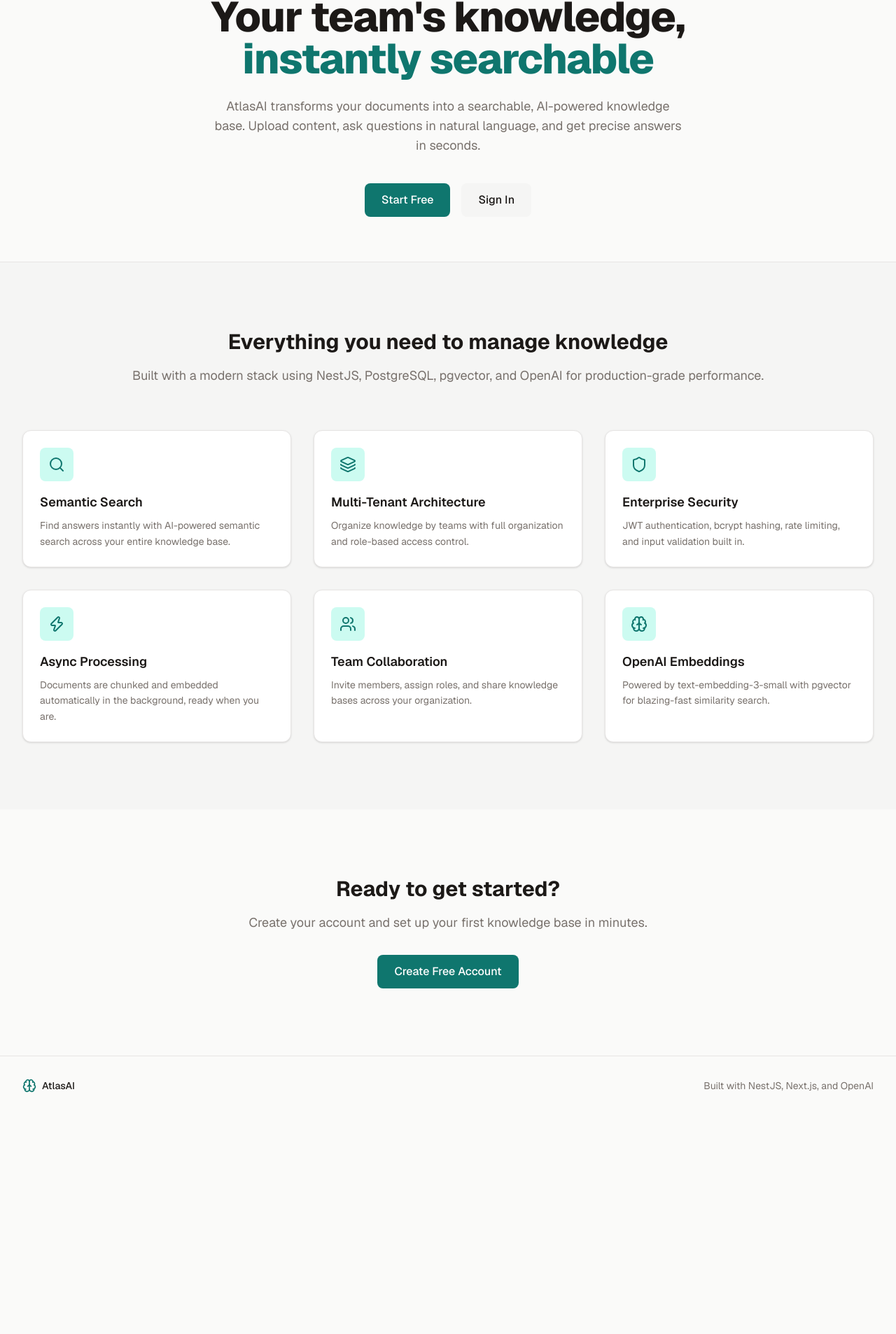
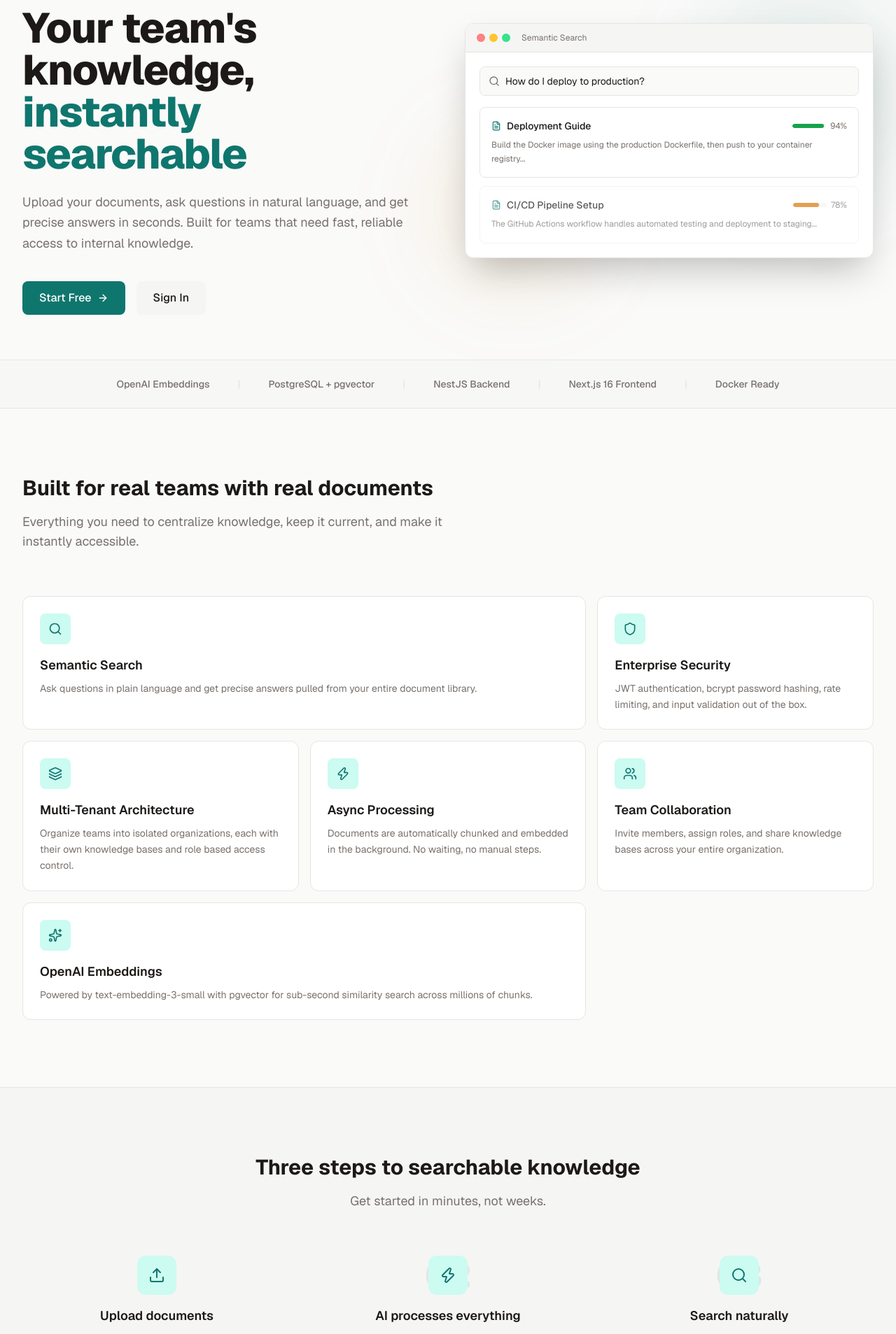
Before and after one commit to mejbahshameem/knowhive, a Next.js app in the folder apps/web/: page / in a window 1280 px wide. Shown: the part 225-2132 px from the top of the page at 70% size. Before the commit the page ends 1819 px from the top, so only its background shows below. Built offline with nearby package versions, Linux system fonts and the light colour scheme; no server answers.

Commit message:
redesign landing page with product preview and bento layout

```diff
--- a/apps/web/src/app/page.tsx
+++ b/apps/web/src/app/page.tsx
@@ -1,7 +1,7 @@
 'use client';
 
 import Link from 'next/link';
-import { Brain, Search, Shield, Layers, Zap, Users } from 'lucide-react';
+import { Compass, Search, Shield, Layers, Zap, Users, FileText, Sparkles, Upload, ArrowRight } from 'lucide-react';
 import { Button } from '@/components/ui/button';
 import { useAuth } from '@/context/auth-context';
 
@@ -9,32 +9,59 @@ const features = [
   {
     icon: Search,
     title: 'Semantic Search',
-    description: 'Find answers instantly with AI-powered semantic search across your entire knowledge base.',
+    description: 'Ask questions in plain language and get precise answers pulled from your entire document library.',
+    span: 'sm:col-span-2',
+  },
+  {
+    icon: Shield,
+    title: 'Enterprise Security',
+    description: 'JWT authentication, bcrypt password hashing, rate limiting, and input validation out of the box.',
+    span: '',
   },
   {
     icon: Layers,
     title: 'Multi-Tenant Architecture',
-    description: 'Organize knowledge by teams with full organization and role-based access control.',
-  },
-  {
-    icon: Shield,
-    title: 'Enterprise Security',
-    description: 'JWT authentication, bcrypt hashing, rate limiting, and input validation built in.',
+    description: 'Organize teams into isolated organizations, each with their own knowledge bases and role based access control.',
+    span: '',
   },
   {
     icon: Zap,
     title: 'Async Processing',
-    description: 'Documents are chunked and embedded automatically in the background, ready when you are.',
+    description: 'Documents are automatically chunked and embedded in the background. No waiting, no manual steps.',
+    span: '',
   },
   {
     icon: Users,
     title: 'Team Collaboration',
-    description: 'Invite members, assign roles, and share knowledge bases across your organization.',
+    description: 'Invite members, assign roles, and share knowledge bases across your entire organization.',
+    span: '',
   },
   {
-    icon: Brain,
+    icon: Sparkles,
     title: 'OpenAI Embeddings',
-    description: 'Powered by text-embedding-3-small with pgvector for blazing-fast similarity search.',
+    description: 'Powered by text-embedding-3-small with pgvector for sub-second similarity search across millions of chunks.',
+    span: 'sm:col-span-2',
+  },
+];
+
+const steps = [
+  {
+    number: '01',
+    icon: Upload,
+    title: 'Upload documents',
+    description: 'Add your team documentation, guides, runbooks, or any text content to a knowledge base.',
+  },
+  {
+    number: '02',
+    icon: Zap,
+    title: 'AI processes everything',
+    description: 'Each document is split into chunks and converted into vector embeddings automatically.',
+  },
+  {
+    number: '03',
+    icon: Search,
+    title: 'Search naturally',
+    description: 'Ask questions in plain English. The system finds the most relevant content and ranks it by similarity.',
   },
 ];
 
@@ -47,7 +74,7 @@ export default function LandingPage() {
       <header className="border-b border-border bg-card/80 backdrop-blur-sm">
         <nav className="mx-auto flex h-16 max-w-7xl items-center justify-between px-4 sm:px-6 lg:px-8">
           <div className="flex items-center gap-2">
-            <Brain className="h-7 w-7 text-primary" />
+            <Compass className="h-7 w-7 text-primary" />
             <span className="text-xl font-bold text-foreground">AtlasAI</span>
           </div>
           {!loading && (
@@ -72,28 +99,35 @@ export default function LandingPage() {
       </header>
 
       {/* Hero */}
-      <section className="mx-auto flex max-w-4xl flex-col items-center px-4 pt-24 pb-16 text-center sm:px-6">
-        <div className="mb-6 inline-flex items-center gap-2 rounded-full border border-primary-light bg-primary-light/50 px-4 py-1.5 text-sm font-medium text-primary">
-          <Zap className="h-4 w-4" />
-          AI-Powered Knowledge Management
+      <section className="mx-auto grid max-w-7xl gap-12 px-4 pt-20 pb-16 sm:px-6 lg:grid-cols-2 lg:items-center lg:px-8 lg:pt-28">
+        <div>
+          <div className="mb-6 inline-flex items-center gap-2 rounded-full border border-primary/20 bg-primary-light px-4 py-1.5 text-sm font-medium text-primary">
+            <Compass className="h-4 w-4" />
+            AI Powered Knowledge Platform
           </div>
           <h1 className="text-4xl font-extrabold tracking-tight text-foreground sm:text-5xl lg:text-6xl">
             Your team&apos;s knowledge,{' '}
             <span className="text-primary">instantly searchable</span>
           </h1>
-        <p className="mt-6 max-w-2xl text-lg text-secondary">
-          AtlasAI transforms your documents into a searchable, AI-powered knowledge base.
-          Upload content, ask questions in natural language, and get precise answers in seconds.
+          <p className="mt-6 max-w-xl text-lg text-secondary leading-relaxed">
+            Upload your documents, ask questions in natural language, and get precise answers in seconds.
+            Built for teams that need fast, reliable access to internal knowledge.
           </p>
           <div className="mt-10 flex items-center gap-4">
             {user ? (
               <Link href="/dashboard">
-              <Button size="lg">Go to Dashboard</Button>
+                <Button size="lg">
+                  Go to Dashboard
+                  <ArrowRight className="ml-2 h-4 w-4" />
+                </Button>
               </Link>
             ) : (
               <>
                 <Link href="/register">
-                <Button size="lg">Start Free</Button>
+                  <Button size="lg">
+                    Start Free
+                    <ArrowRight className="ml-2 h-4 w-4" />
+                  </Button>
                 </Link>
                 <Link href="/login">
                   <Button variant="secondary" size="lg">Sign In</Button>
@@ -101,28 +135,102 @@ export default function LandingPage() {
               </>
             )}
           </div>
+        </div>
+
+        {/* Product preview mockup */}
+        <div className="relative hidden lg:block">
+          <div className="rounded-xl border border-border bg-card shadow-2xl overflow-hidden">
+            <div className="flex items-center gap-2 border-b border-border px-4 py-3 bg-muted">
+              <div className="flex gap-1.5">
+                <div className="h-3 w-3 rounded-full bg-red-400/80" />
+                <div className="h-3 w-3 rounded-full bg-amber-400/80" />
+                <div className="h-3 w-3 rounded-full bg-green-400/80" />
+              </div>
+              <span className="ml-2 text-xs text-secondary">Semantic Search</span>
+            </div>
+            <div className="p-5 space-y-4">
+              <div className="flex items-center gap-2 rounded-lg border border-border px-3 py-2.5 bg-muted/50">
+                <Search className="h-4 w-4 text-secondary" />
+                <span className="text-sm text-foreground">How do I deploy to production?</span>
+              </div>
+              <div className="space-y-3">
+                <div className="rounded-lg border border-border p-4">
+                  <div className="flex items-center justify-between mb-2">
+                    <div className="flex items-center gap-2">
+                      <FileText className="h-3.5 w-3.5 text-primary" />
+                      <span className="text-sm font-medium text-foreground">Deployment Guide</span>
+                    </div>
+                    <div className="flex items-center gap-1.5">
+                      <div className="h-1.5 w-12 rounded-full bg-muted overflow-hidden">
+                        <div className="h-full rounded-full bg-success" style={{ width: '94%' }} />
+                      </div>
+                      <span className="text-xs text-secondary">94%</span>
+                    </div>
+                  </div>
+                  <p className="text-xs text-secondary leading-relaxed">
+                    Build the Docker image using the production Dockerfile, then push to your container registry...
+                  </p>
+                </div>
+                <div className="rounded-lg border border-border/60 p-4 opacity-70">
+                  <div className="flex items-center justify-between mb-2">
+                    <div className="flex items-center gap-2">
+                      <FileText className="h-3.5 w-3.5 text-primary" />
+                      <span className="text-sm font-medium text-foreground">CI/CD Pipeline Setup</span>
+                    </div>
+                    <div className="flex items-center gap-1.5">
+                      <div className="h-1.5 w-12 rounded-full bg-muted overflow-hidden">
+                        <div className="h-full rounded-full bg-accent" style={{ width: '78%' }} />
+                      </div>
+                      <span className="text-xs text-secondary">78%</span>
+                    </div>
+                  </div>
+                  <p className="text-xs text-secondary leading-relaxed">
+                    The GitHub Actions workflow handles automated testing and deployment to staging...
+                  </p>
+                </div>
+              </div>
+            </div>
+          </div>
+          <div className="absolute -z-10 -top-10 -right-10 h-72 w-72 rounded-full bg-primary/10 blur-3xl" />
+          <div className="absolute -z-10 -bottom-10 -left-10 h-56 w-56 rounded-full bg-accent/10 blur-3xl" />
+        </div>
       </section>
 
-      {/* Features */}
-      <section className="border-t border-border bg-muted py-24">
+      {/* Tech strip */}
+      <section className="border-y border-border bg-muted/50 py-6">
+        <div className="mx-auto flex max-w-7xl flex-wrap items-center justify-center gap-x-10 gap-y-3 px-4 text-sm font-medium text-secondary sm:px-6">
+          <span>OpenAI Embeddings</span>
+          <span className="hidden sm:inline text-border">|</span>
+          <span>PostgreSQL + pgvector</span>
+          <span className="hidden sm:inline text-border">|</span>
+          <span>NestJS Backend</span>
+          <span className="hidden sm:inline text-border">|</span>
+          <span>Next.js 16 Frontend</span>
+          <span className="hidden sm:inline text-border">|</span>
+          <span>Docker Ready</span>
+        </div>
+      </section>
+
+      {/* Features bento grid */}
+      <section className="py-24">
         <div className="mx-auto max-w-7xl px-4 sm:px-6 lg:px-8">
-          <div className="text-center">
+          <div className="mb-16 max-w-2xl">
             <h2 className="text-3xl font-bold text-foreground">
-              Everything you need to manage knowledge
+              Built for real teams with real documents
             </h2>
             <p className="mt-4 text-lg text-secondary">
-              Built with a modern stack using NestJS, PostgreSQL, pgvector, and OpenAI for production-grade performance.
+              Everything you need to centralize knowledge, keep it current, and make it instantly accessible.
             </p>
           </div>
 
-          <div className="mt-16 grid gap-8 sm:grid-cols-2 lg:grid-cols-3">
+          <div className="grid gap-4 sm:grid-cols-2 lg:grid-cols-3">
             {features.map((feature) => (
               <div
                 key={feature.title}
-                className="rounded-xl border border-border bg-card p-6 shadow-sm transition-shadow hover:shadow-md"
+                className={`group rounded-xl border border-border bg-card p-6 transition-all hover:shadow-md hover:border-primary/30 ${feature.span}`}
               >
-                <div className="mb-4 inline-flex rounded-lg bg-primary-light p-3">
-                  <feature.icon className="h-6 w-6 text-primary" />
+                <div className="mb-4 inline-flex rounded-lg bg-primary-light p-3 transition-colors group-hover:bg-primary/10">
+                  <feature.icon className="h-5 w-5 text-primary" />
                 </div>
                 <h3 className="mb-2 text-lg font-semibold text-foreground">
                   {feature.title}
@@ -136,30 +244,68 @@ export default function LandingPage() {
         </div>
       </section>
 
+      {/* How it works */}
+      <section className="border-t border-border bg-muted py-24">
+        <div className="mx-auto max-w-7xl px-4 sm:px-6 lg:px-8">
+          <div className="mb-16 text-center">
+            <h2 className="text-3xl font-bold text-foreground">
+              Three steps to searchable knowledge
+            </h2>
+            <p className="mt-4 text-lg text-secondary">
+              Get started in minutes, not weeks.
+            </p>
+          </div>
+
+          <div className="grid gap-8 sm:grid-cols-3">
+            {steps.map((step) => (
+              <div key={step.number} className="relative text-center">
+                <div className="mb-4 inline-flex items-center justify-center">
+                  <span className="absolute text-5xl font-black text-primary/10">{step.number}</span>
+                  <div className="relative rounded-xl bg-primary-light p-4">
+                    <step.icon className="h-6 w-6 text-primary" />
+                  </div>
+                </div>
+                <h3 className="mb-2 text-lg font-semibold text-foreground">
+                  {step.title}
+                </h3>
+                <p className="text-sm text-secondary leading-relaxed">
+                  {step.description}
+                </p>
+              </div>
+            ))}
+          </div>
+        </div>
+      </section>
+
       {/* CTA */}
       <section className="py-24">
-        <div className="mx-auto max-w-3xl px-4 text-center sm:px-6">
+        <div className="mx-auto max-w-7xl px-4 sm:px-6 lg:px-8">
+          <div className="rounded-2xl bg-primary-light border border-primary/20 px-8 py-16 text-center sm:px-16">
             <h2 className="text-3xl font-bold text-foreground">
-            Ready to get started?
+              Ready to centralize your knowledge?
             </h2>
             <p className="mt-4 text-lg text-secondary">
-            Create your account and set up your first knowledge base in minutes.
+              Create your account and set up your first knowledge base in under two minutes.
             </p>
             <div className="mt-8">
               <Link href={user ? '/dashboard' : '/register'}>
-              <Button size="lg">{user ? 'Go to Dashboard' : 'Create Free Account'}</Button>
+                <Button size="lg">
+                  {user ? 'Go to Dashboard' : 'Get Started Free'}
+                  <ArrowRight className="ml-2 h-4 w-4" />
+                </Button>
               </Link>
+            </div>
           </div>
         </div>
       </section>
 
       {/* Footer */}
-      <footer className="border-t border-border py-8">
+      <footer className="border-t border-border py-10">
         <div className="mx-auto max-w-7xl px-4 sm:px-6 lg:px-8">
-          <div className="flex items-center justify-between">
+          <div className="flex flex-col items-center justify-between gap-4 sm:flex-row">
             <div className="flex items-center gap-2">
-              <Brain className="h-5 w-5 text-primary" />
-              <span className="text-sm font-medium text-foreground">AtlasAI</span>
+              <Compass className="h-5 w-5 text-primary" />
+              <span className="text-sm font-semibold text-foreground">AtlasAI</span>
             </div>
             <p className="text-sm text-secondary">
               Built with NestJS, Next.js, and OpenAI
```
Lines whose indentation alone changed are shown as unchanged.
